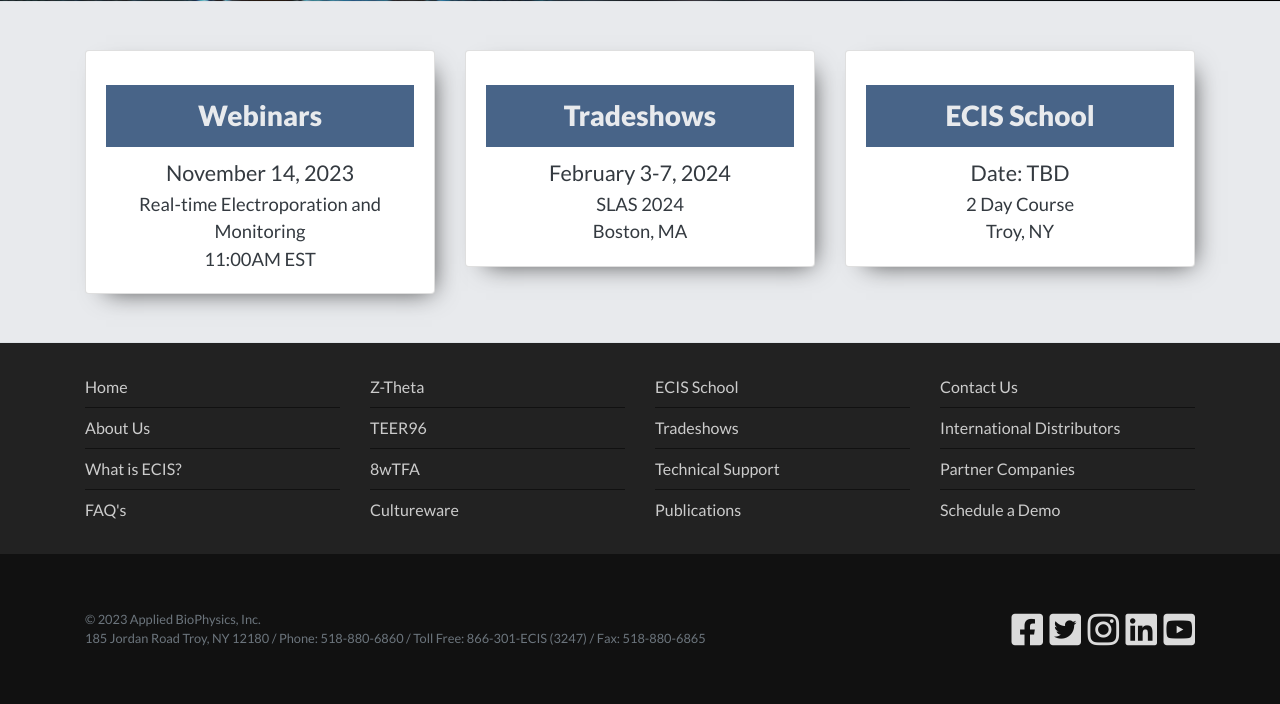
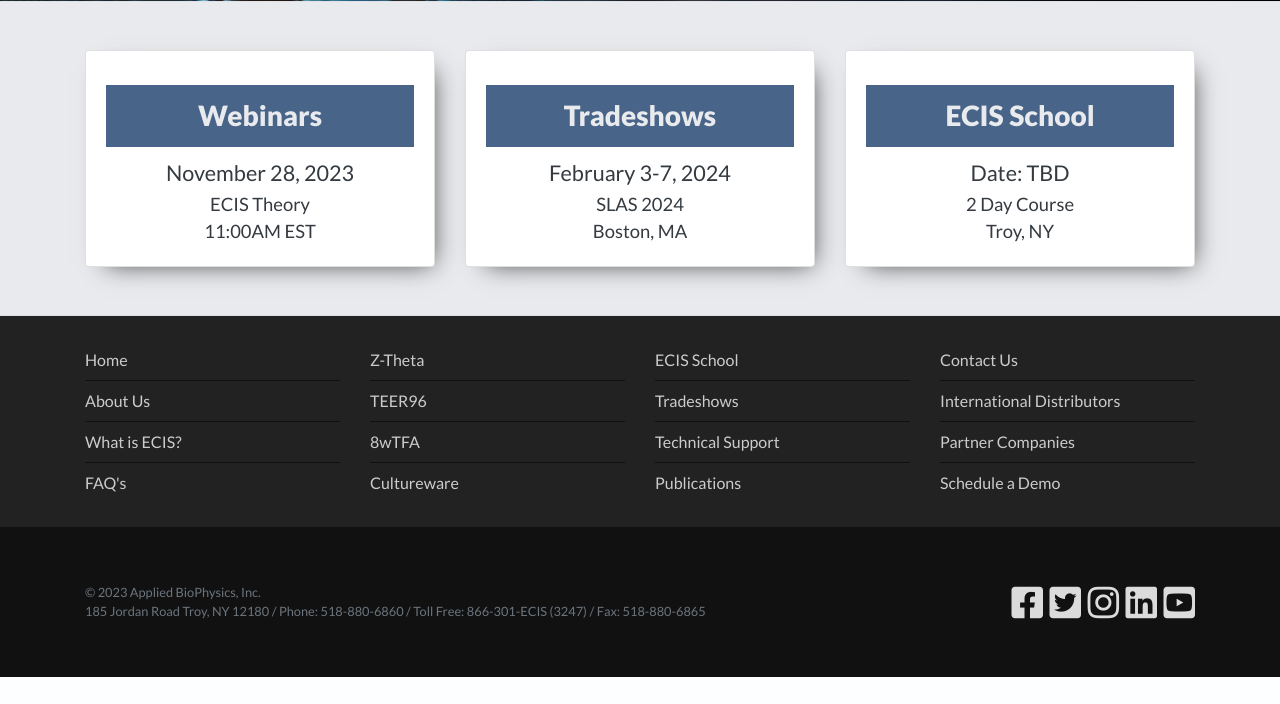
Before and after one commit to chrisdav6/AB, a PHP site: page / in a window 1280 px wide. Shown: the part 674-1378 px from the top of the page. After the commit the page ends 1351 px from the top, so only its background shows below. Run offline with PHP 8.4, Linux system fonts and the light colour scheme; some libraries are stand-ins or nearby versions.

Commit message:
Updated webinar

```diff
--- a/index.php
+++ b/index.php
@@ -98,8 +98,8 @@
             <div class="card text-center">
               <div class="card-body">
                 <h3 class="card-title">Webinars</h3>
-                <h4 class="mb-1">November 14, 2023</h4>
-                <p class="card-text mb-0">Real-time Electroporation and Monitoring</p>
+                <h4 class="mb-1">November 28, 2023</h4>
+                <p class="card-text mb-0">ECIS Theory</p>
                 <p class="card-text mb-0">11:00AM EST</p>
                 <!-- Extra Event -->
                 <!-- <h4 class="mb-1 mt-3">May 17, 2022</h4>
--- a/webinars.php
+++ b/webinars.php
@@ -321,7 +321,7 @@
         <a class="register" href="https://appliedbiophysics.webex.com/weblink/register/rdb758f17eafe89fb8d750afa4efa752e" target="_blank">Register</a>
       </div>
 
-      <hr>-->
+      <hr>
 
       <div class="webinar">
         <h4 class="webinar-title">Real-time Electroporation and Monitoring – 11:00 AM EST</h4>
@@ -330,7 +330,7 @@
         <a class="register" href="https://appliedbiophysics.webex.com/weblink/register/raf42233ed4f95847ffaa7aeac519a174" target="_blank">Register</a>
       </div>
 
-      <hr>
+      <hr>-->
 
       <div class="webinar">
         <h4 class="webinar-title">ECIS Theory – 11:00 AM EST</h4>
```
